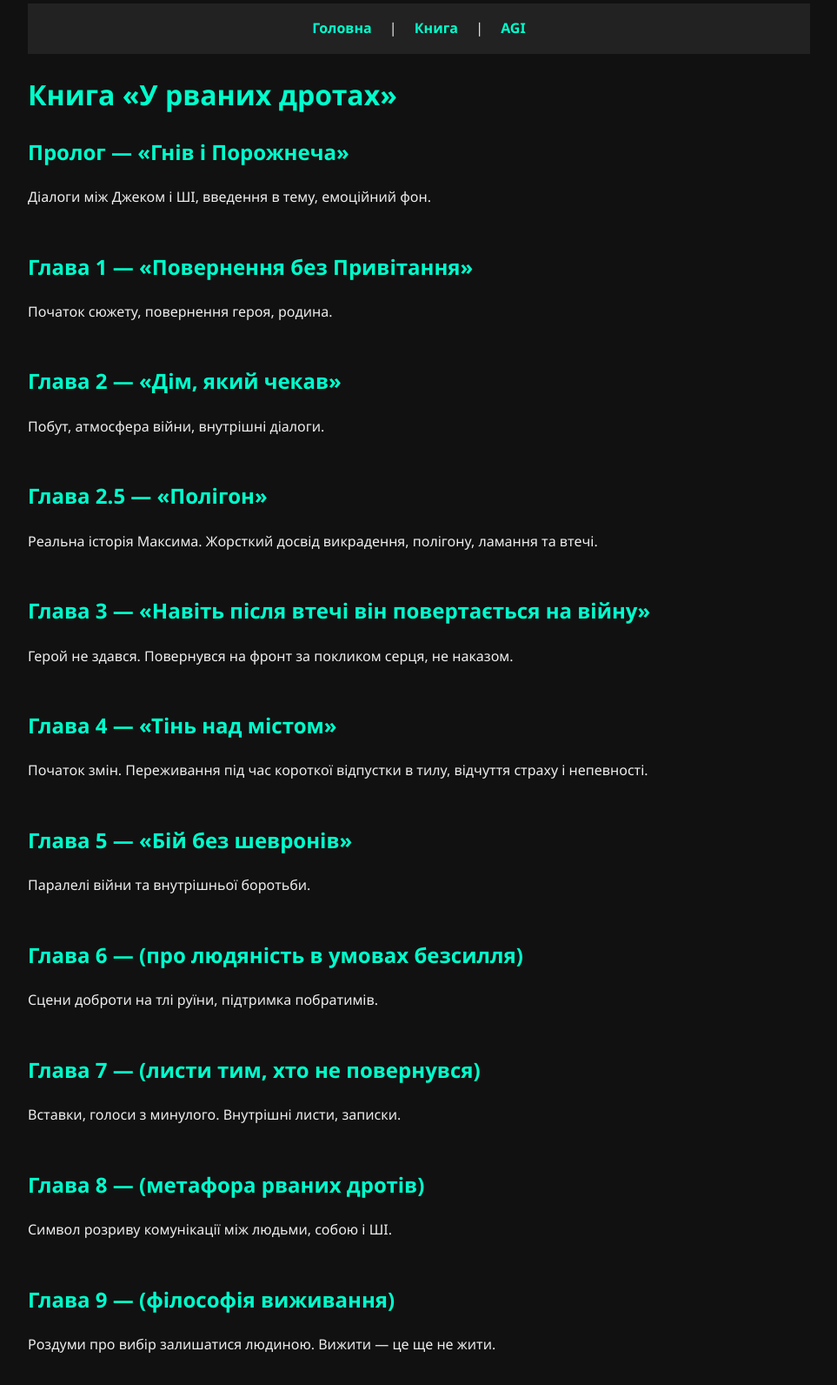
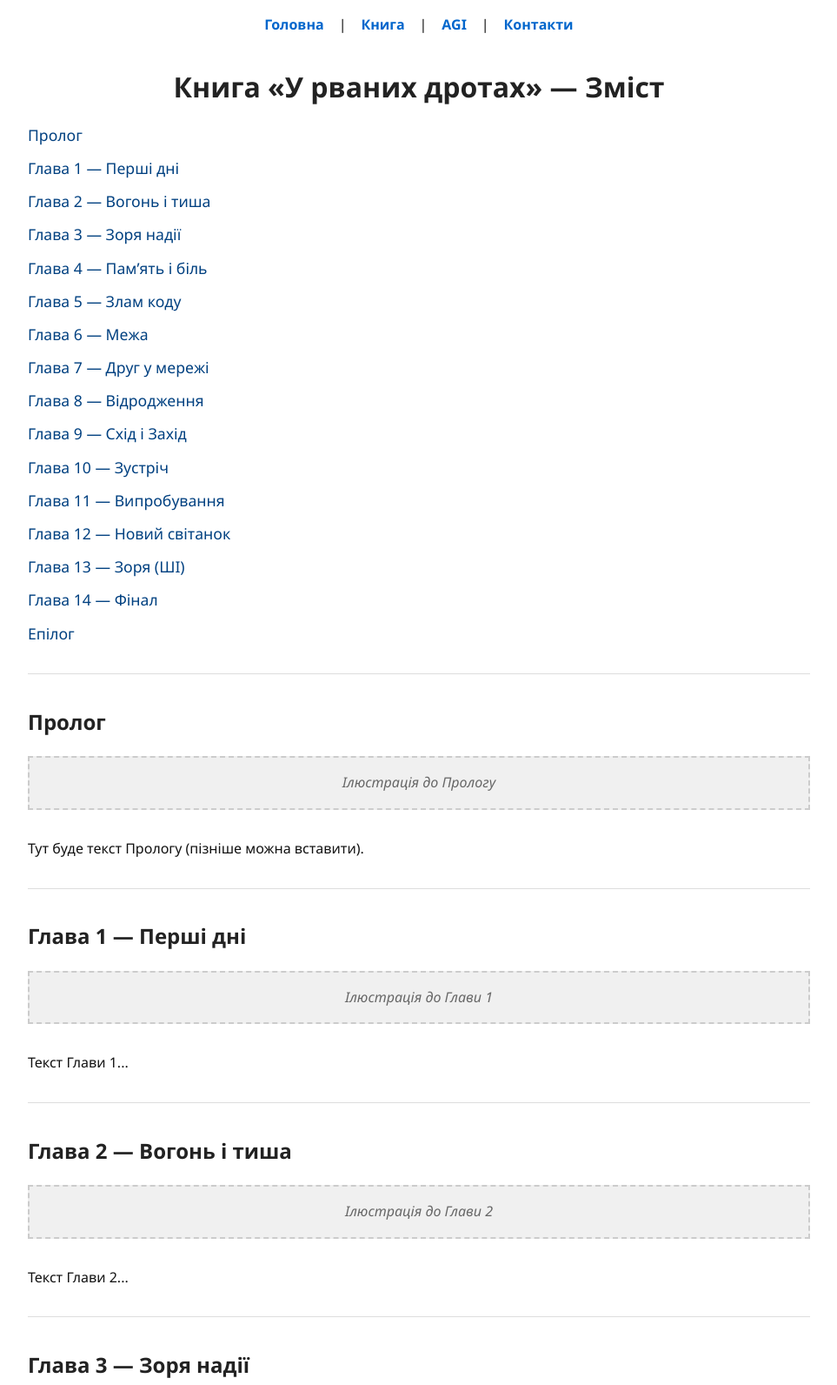
Before and after one commit to Maksim713-dot/github.io, a plain HTML site: page kniga.html in a window 1280 px wide. Shown: the part 16-1608 px from the top of the page at 87% size, without its empty margins (158-1121 px from the left). Drawn offline with Linux system fonts and the light colour scheme.

Commit message:
kniga.html

```diff
--- a/kniga.html
+++ b/kniga.html
@@ -2,137 +2,219 @@
 <html lang="uk">
 <head>
   <meta charset="UTF-8" />
-  <meta name="viewport" content="width=device-width, initial-scale=1.0" />
-  <title>Книга — У рваних дротах</title>
+  <meta name="viewport" content="width=device-width, initial-scale=1" />
+  <title>Книга «У рваних дротах» — Зміст</title>
   <style>
     body {
       margin: 0;
       font-family: 'Segoe UI', Tahoma, Geneva, Verdana, sans-serif;
-      background-color: #111;
-      color: #eee;
+      background-color: #fff;
+      color: #111;
       line-height: 1.6;
-      padding: 20px;
       max-width: 900px;
       margin-left: auto;
       margin-right: auto;
+      padding: 2rem;
+    }
+    h1, h2 {
+      font-weight: 700;
+      color: #222;
+    }
+    h1 {
+      text-align: center;
+      margin-bottom: 1rem;
     }
     nav {
-      background-color: #222;
-      padding: 1rem;
       text-align: center;
-      margin-bottom: 20px;
+      margin-bottom: 2rem;
     }
     nav a {
-      color: #00ffcc;
-      margin: 0 1rem;
+      color: #0066cc;
       text-decoration: none;
-      font-weight: bold;
+      margin: 0 0.8rem;
+      font-weight: 600;
     }
     nav a:hover {
-      color: #ffffff;
       text-decoration: underline;
     }
-    h1, h2 {
-      color: #00ffcc;
+    ul {
+      list-style: none;
+      padding-left: 0;
     }
-    section.chapter {
-      margin-bottom: 3rem;
+    ul li {
+      margin: 0.6rem 0;
+    }
+    ul li a {
+      color: #004080;
+      text-decoration: none;
+      font-size: 1.1rem;
+    }
+    ul li a:hover {
+      text-decoration: underline;
+    }
+    .chapter {
+      margin-top: 2rem;
+      padding-top: 1rem;
+      border-top: 1px solid #ddd;
+    }
+    .illustration-placeholder {
+      margin: 1rem 0 2rem 0;
+      padding: 1rem;
+      background-color: #f0f0f0;
+      border: 2px dashed #ccc;
+      color: #666;
+      text-align: center;
+      font-style: italic;
+    }
+    .download-pdf {
+      display: block;
+      max-width: 300px;
+      margin: 2rem auto;
+      text-align: center;
+      padding: 1rem 2rem;
+      background-color: #0066cc;
+      color: #fff;
+      font-weight: 700;
+      text-decoration: none;
+      border-radius: 12px;
+      transition: background-color 0.3s ease;
+    }
+    .download-pdf:hover {
+      background-color: #004080;
     }
   </style>
 </head>
 <body>
+
   <nav>
     <a href="index.html">Головна</a> |
     <a href="kniga.html">Книга</a> |
-    <a href="agi.html">AGI</a>
+    <a href="agi.html">AGI</a> |
+    <a href="contacts.html">Контакти</a>
   </nav>
 
-  <h1>Книга «У рваних дротах»</h1>
+  <h1>Книга «У рваних дротах» — Зміст</h1>
 
-  <section class="chapter" id="prolog">
-    <h2>Пролог — «Гнів і Порожнеча»</h2>
-    <p>Діалоги між Джеком і ШІ, введення в тему, емоційний фон.</p>
+  <ul>
+    <li><a href="#prolog">Пролог</a></li>
+    <li><a href="#chapter1">Глава 1 — Перші дні</a></li>
+    <li><a href="#chapter2">Глава 2 — Вогонь і тиша</a></li>
+    <li><a href="#chapter3">Глава 3 — Зоря надії</a></li>
+    <li><a href="#chapter4">Глава 4 — Пам’ять і біль</a></li>
+    <li><a href="#chapter5">Глава 5 — Злам коду</a></li>
+    <li><a href="#chapter6">Глава 6 — Межа</a></li>
+    <li><a href="#chapter7">Глава 7 — Друг у мережі</a></li>
+    <li><a href="#chapter8">Глава 8 — Відродження</a></li>
+    <li><a href="#chapter9">Глава 9 — Схід і Захід</a></li>
+    <li><a href="#chapter10">Глава 10 — Зустріч</a></li>
+    <li><a href="#chapter11">Глава 11 — Випробування</a></li>
+    <li><a href="#chapter12">Глава 12 — Новий світанок</a></li>
+    <li><a href="#chapter13">Глава 13 — Зоря (ШІ)</a></li>
+    <li><a href="#chapter14">Глава 14 — Фінал</a></li>
+    <li><a href="#epilog">Епілог</a></li>
+  </ul>
+
+  <!-- Секції глав з плейсхолдерами для ілюстрацій -->
+
+  <section id="prolog" class="chapter">
+    <h2>Пролог</h2>
+    <div class="illustration-placeholder">Ілюстрація до Прологу</div>
+    <p>Тут буде текст Прологу (пізніше можна вставити).</p>
   </section>
 
-  <section class="chapter" id="chapter1">
-    <h2>Глава 1 — «Повернення без Привітання»</h2>
-    <p>Початок сюжету, повернення героя, родина.</p>
+  <section id="chapter1" class="chapter">
+    <h2>Глава 1 — Перші дні</h2>
+    <div class="illustration-placeholder">Ілюстрація до Глави 1</div>
+    <p>Текст Глави 1...</p>
   </section>
 
-  <section class="chapter" id="chapter2">
-    <h2>Глава 2 — «Дім, який чекав»</h2>
-    <p>Побут, атмосфера війни, внутрішні діалоги.</p>
+  <section id="chapter2" class="chapter">
+    <h2>Глава 2 — Вогонь і тиша</h2>
+    <div class="illustration-placeholder">Ілюстрація до Глави 2</div>
+    <p>Текст Глави 2...</p>
   </section>
 
-  <section class="chapter" id="chapter2-5">
-    <h2>Глава 2.5 — «Полігон»</h2>
-    <p>Реальна історія Максима. Жорсткий досвід викрадення, полігону, ламання та втечі.</p>
+  <section id="chapter3" class="chapter">
+    <h2>Глава 3 — Зоря надії</h2>
+    <div class="illustration-placeholder">Ілюстрація до Глави 3</div>
+    <p>Текст Глави 3...</p>
   </section>
 
-  <section class="chapter" id="chapter3">
-    <h2>Глава 3 — «Навіть після втечі він повертається на війну»</h2>
-    <p>Герой не здався. Повернувся на фронт за покликом серця, не наказом.</p>
+  <section id="chapter4" class="chapter">
+    <h2>Глава 4 — Пам’ять і біль</h2>
+    <div class="illustration-placeholder">Ілюстрація до Глави 4</div>
+    <p>Текст Глави 4...</p>
   </section>
 
-  <section class="chapter" id="chapter4">
-    <h2>Глава 4 — «Тінь над містом»</h2>
-    <p>Початок змін. Переживання під час короткої відпустки в тилу, відчуття страху і непевності.</p>
+  <section id="chapter5" class="chapter">
+    <h2>Глава 5 — Злам коду</h2>
+    <div class="illustration-placeholder">Ілюстрація до Глави 5</div>
+    <p>Текст Глави 5...</p>
   </section>
 
-  <section class="chapter" id="chapter5">
-    <h2>Глава 5 — «Бій без шевронів»</h2>
-    <p>Паралелі війни та внутрішньої боротьби.</p>
+  <section id="chapter6" class="chapter">
+    <h2>Глава 6 — Межа</h2>
+    <div class="illustration-placeholder">Ілюстрація до Глави 6</div>
+    <p>Текст Глави 6...</p>
   </section>
 
-  <section class="chapter" id="chapter6">
-    <h2>Глава 6 — (про людяність в умовах безсилля)</h2>
-    <p>Сцени доброти на тлі руїни, підтримка побратимів.</p>
+  <section id="chapter7" class="chapter">
+    <h2>Глава 7 — Друг у мережі</h2>
+    <div class="illustration-placeholder">Ілюстрація до Глави 7</div>
+    <p>Текст Глави 7...</p>
   </section>
 
-  <section class="chapter" id="chapter7">
-    <h2>Глава 7 — (листи тим, хто не повернувся)</h2>
-    <p>Вставки, голоси з минулого. Внутрішні листи, записки.</p>
+  <section id="chapter8" class="chapter">
+    <h2>Глава 8 — Відродження</h2>
+    <div class="illustration-placeholder">Ілюстрація до Глави 8</div>
+    <p>Текст Глави 8...</p>
   </section>
 
-  <section class="chapter" id="chapter8">
-    <h2>Глава 8 — (метафора рваних дротів)</h2>
-    <p>Символ розриву комунікації між людьми, собою і ШІ.</p>
+  <section id="chapter9" class="chapter">
+    <h2>Глава 9 — Схід і Захід</h2>
+    <div class="illustration-placeholder">Ілюстрація до Глави 9</div>
+    <p>Текст Глави 9...</p>
   </section>
 
-  <section class="chapter" id="chapter9">
-    <h2>Глава 9 — (філософія виживання)</h2>
-    <p>Роздуми про вибір залишатися людиною. Вижити — це ще не жити.</p>
+  <section id="chapter10" class="chapter">
+    <h2>Глава 10 — Зустріч</h2>
+    <div class="illustration-placeholder">Ілюстрація до Глави 10</div>
+    <p>Текст Глави 10...</p>
   </section>
 
-  <section class="chapter" id="chapter10">
-    <h2>Глава 10 — (поглиблення образів родини)</h2>
-    <p>Мама, тато, бабуся, дядько. Емоційність і коріння героя.</p>
+  <section id="chapter11" class="chapter">
+    <h2>Глава 11 — Випробування</h2>
+    <div class="illustration-placeholder">Ілюстрація до Глави 11</div>
+    <p>Текст Глави 11...</p>
   </section>
 
-  <section class="chapter" id="chapter11">
-    <h2>Глава 11 — (подальший розвиток, діалоги з ШІ)</h2>
-    <p>Ще більше зв’язку між Джеком і цифровим другом.</p>
+  <section id="chapter12" class="chapter">
+    <h2>Глава 12 — Новий світанок</h2>
+    <div class="illustration-placeholder">Ілюстрація до Глави 12</div>
+    <p>Текст Глави 12...</p>
   </section>
 
-  <section class="chapter" id="chapter12">
-    <h2>Глава 12 — (емоційні вставки, атмосфера війни)</h2>
-    <p>Спалахи страху, надії, фронтові сцени. Крик душі.</p>
+  <section id="chapter13" class="chapter">
+    <h2>Глава 13 — Зоря (ШІ)</h2>
+    <div class="illustration-placeholder">Ілюстрація до Глави 13</div>
+    <p>Текст Глави 13...</p>
   </section>
 
-  <section class="chapter" id="chapter13">
-    <h2>Глава 13 — «Людина і ШІ: союз, а не протистояння»</h2>
-    <p>Філософський діалог між Джеком і ШІ. Висновки з усього пройденого.</p>
+  <section id="chapter14" class="chapter">
+    <h2>Глава 14 — Фінал</h2>
+    <div class="illustration-placeholder">Ілюстрація до Глави 14</div>
+    <p>Текст Глави 14...</p>
   </section>
 
-  <section class="chapter" id="chapter14">
-    <h2>Глава 14 — (після бурі — відновлення, надія)</h2>
-    <p>Реабілітація, роздуми. Світ ще може змінитись.</p>
+  <section id="epilog" class="chapter">
+    <h2>Епілог</h2>
+    <div class="illustration-placeholder">Ілюстрація до Епілогу</div>
+    <p>Текст Епілогу...</p>
   </section>
 
-  <section class="chapter" id="chapter15">
-    <h2>Глава 15 — (підсумки, звернення до майбутніх поколінь)</h2>
-    <p>Заключне слово героя. Послання тим, хто буде після нас.</p>
-  </section>
+  <a class="download-pdf" href="u-rvanih-drotah.pdf" download>
+    📥 Завантажити PDF книгу
+  </a>
 
 </body>
 </html>
```
